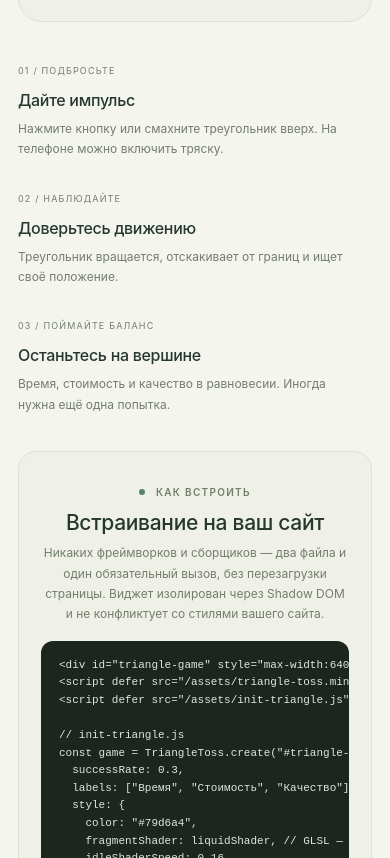
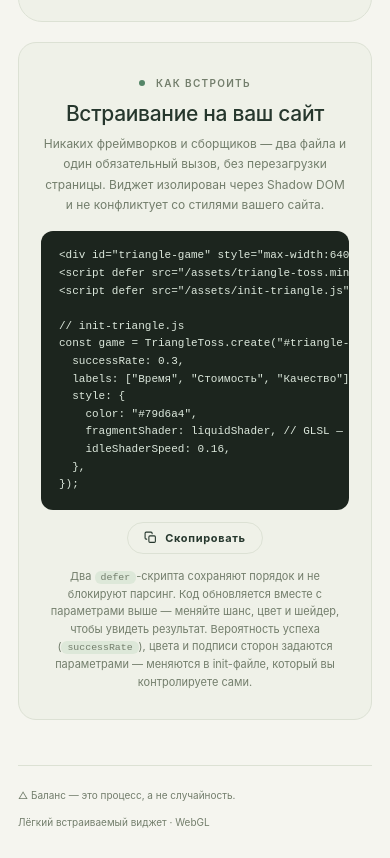
Before and after one commit to Creepypoke/balance-demo, a website built with Vite: page showcase.html in a window 390 px wide. Shown: the part 1725-2583 px from the top of the page. Built offline with nearby package versions, Linux system fonts and the light colour scheme.

Commit message:
feat(demo): move principles cards to main landing page

```diff
--- a/showcase.html
+++ b/showcase.html
@@ -150,24 +150,6 @@
             </p>
           </aside>
         </div>
-        <section class="principles" aria-label="Правила">
-          <article>
-            <span>01 / ПОДБРОСЬТЕ</span>
-            <h3>Дайте импульс</h3>
-            <p>Нажмите кнопку или смахните треугольник вверх. На телефоне можно включить тряску.</p>
-          </article>
-          <article>
-            <span>02 / НАБЛЮДАЙТЕ</span>
-            <h3>Доверьтесь движению</h3>
-            <p>Треугольник вращается, отскакивает от границ и ищет своё положение.</p>
-          </article>
-          <article>
-            <span>03 / ПОЙМАЙТЕ БАЛАНС</span>
-            <h3>Останьтесь на вершине</h3>
-            <p>Время, стоимость и качество в равновесии. Иногда нужна ещё одна попытка.</p>
-          </article>
-        </section>
-
         <section id="embed" class="embed" aria-labelledby="embed-title">
           <span class="eyebrow"><i></i> КАК ВСТРОИТЬ</span>
           <h2 class="embed-title" id="embed-title">Встраивание на ваш сайт</h2>
--- a/src/demo.css
+++ b/src/demo.css
@@ -392,29 +392,6 @@ input[type="range"] {
   font-size: 10px;
   color: var(--demo-muted);
 }
-.principles {
-  display: grid;
-  grid-template-columns: repeat(3, 1fr);
-  gap: 48px;
-  margin: 50px 0 45px;
-}
-.principles article > span {
-  font-size: 9px;
-  letter-spacing: 0.13em;
-  color: var(--demo-muted);
-}
-.principles h3 {
-  font-size: 16px;
-  font-weight: 550;
-  margin: 12px 0 9px;
-  letter-spacing: -0.3px;
-}
-.principles p {
-  font-size: 12px;
-  line-height: 1.7;
-  color: var(--demo-muted);
-  margin: 0;
-}
 footer {
   border-top: 1px solid var(--demo-border);
   padding: 23px 0 30px;
@@ -453,9 +430,6 @@ footer {
   .panel {
     padding: 22px;
   }
-  .principles {
-    gap: 24px;
-  }
   .under-game span:last-child {
     display: none;
   }
@@ -489,14 +463,6 @@ footer {
   }
   .panel {
     padding: 24px;
-  }
-  .principles {
-    grid-template-columns: 1fr;
-    gap: 26px;
-    margin: 36px 0;
-  }
-  .principles p {
-    max-width: 340px;
   }
   .under-game {
     justify-content: center;
```
Also changed, not shown: index.html (+18 -0 lines), src/showcase.css (+16 -0 lines).
